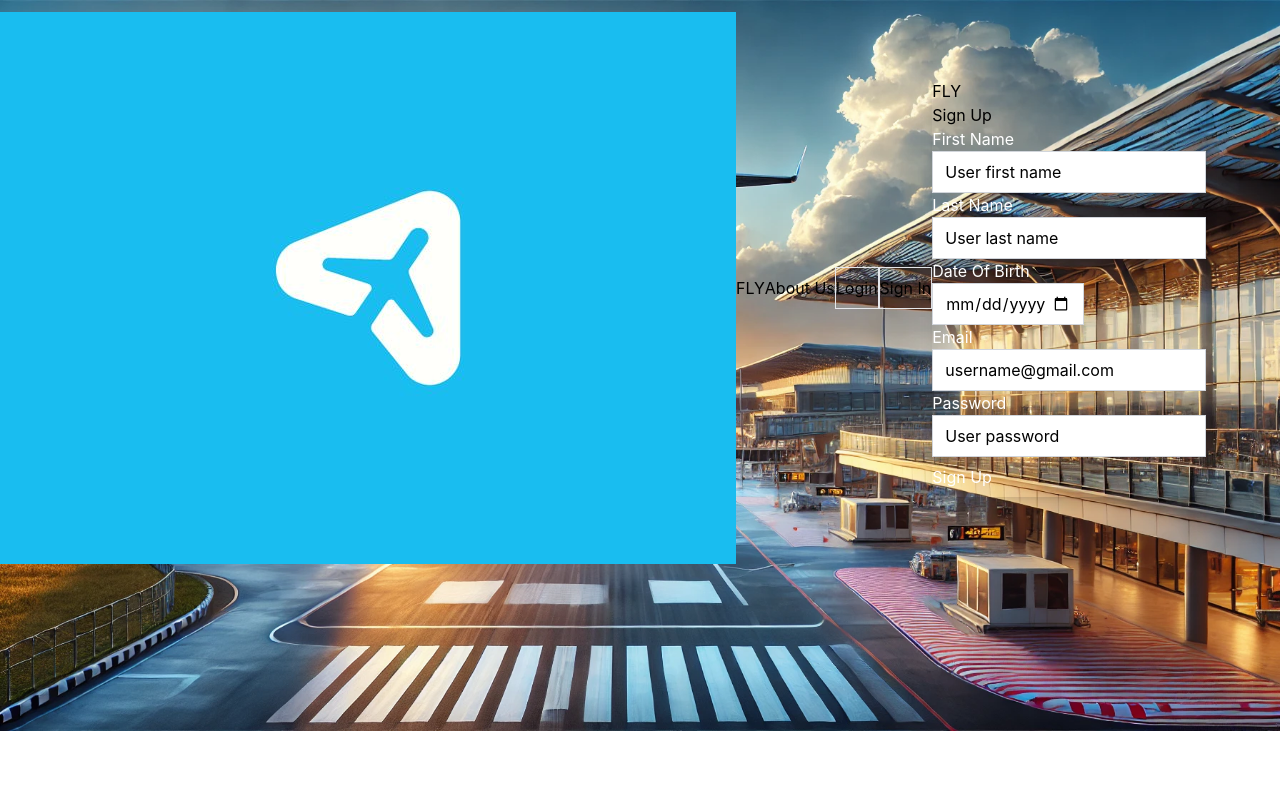
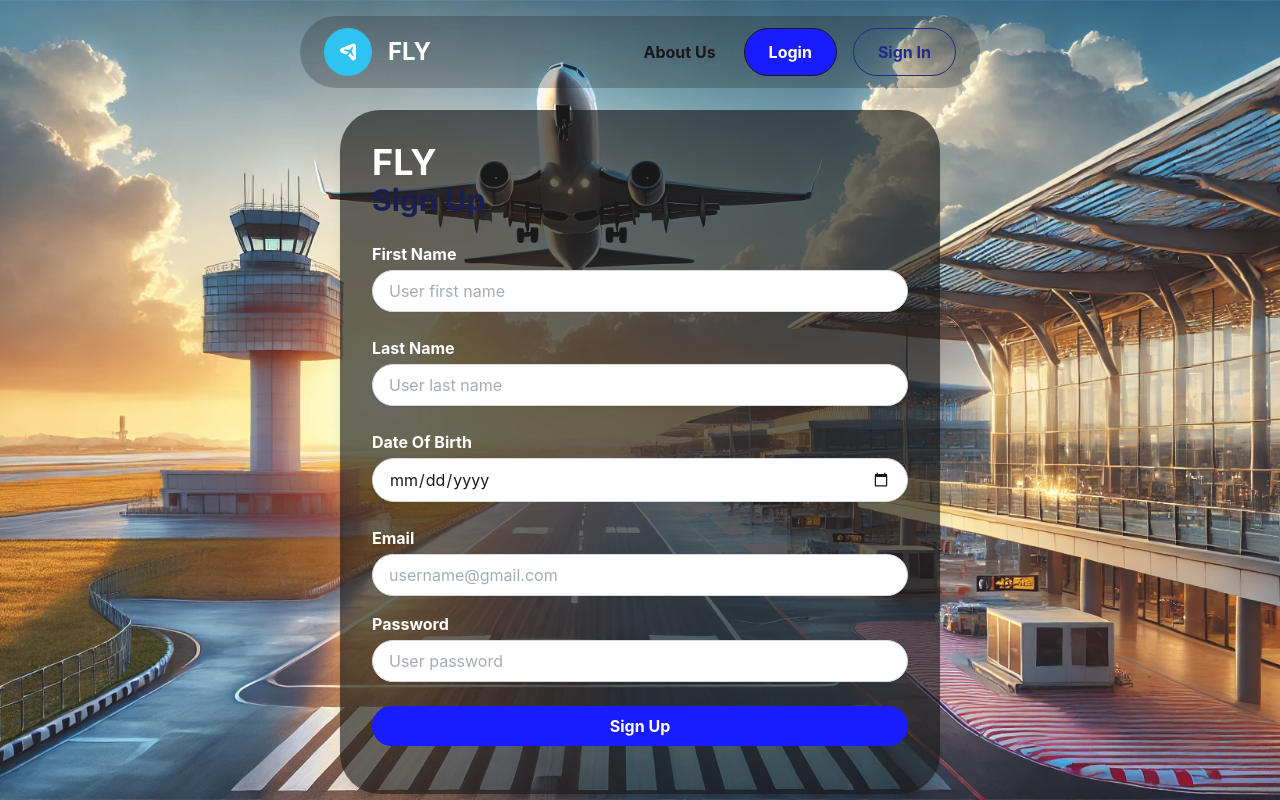
Before and after one commit to adam1508042001/Fly, a Vue app in the folder front/vue/: page / in a window 1280 px wide. Built offline with nearby package versions, Linux system fonts and the light colour scheme.

Commit message:
modification et suppression des residus de flowbite

```diff
--- a/front/vue/src/main.js
+++ b/front/vue/src/main.js
@@ -1,5 +1,4 @@
 import './assets/style.css'
-import 'flowbite';
 import { createApp } from 'vue'
 import App from './App.vue'
 import router from './router'
--- a/front/vue/tailwind.config.js
+++ b/front/vue/tailwind.config.js
@@ -1,16 +1,11 @@
 /** @type {import('tailwindcss').Config} */
 export default {
-  purge: ['./index.html', './src/**/*.{vue,js,ts,jsx,tsx}'],
   content: [
-
-    'node_modules/flowbite-vue/**/*.{js,jsx,ts,tsx,vue}',
-    'node_modules/flowbite/**/*.{js,jsx,ts,tsx}'
-
+    './index.html', './src/**/*.{vue,js,ts,jsx,tsx}'
   ],
   theme: {
     extend: {},
   },
   plugins: [
-    require('flowbite/plugin')
   ],
 }
```
